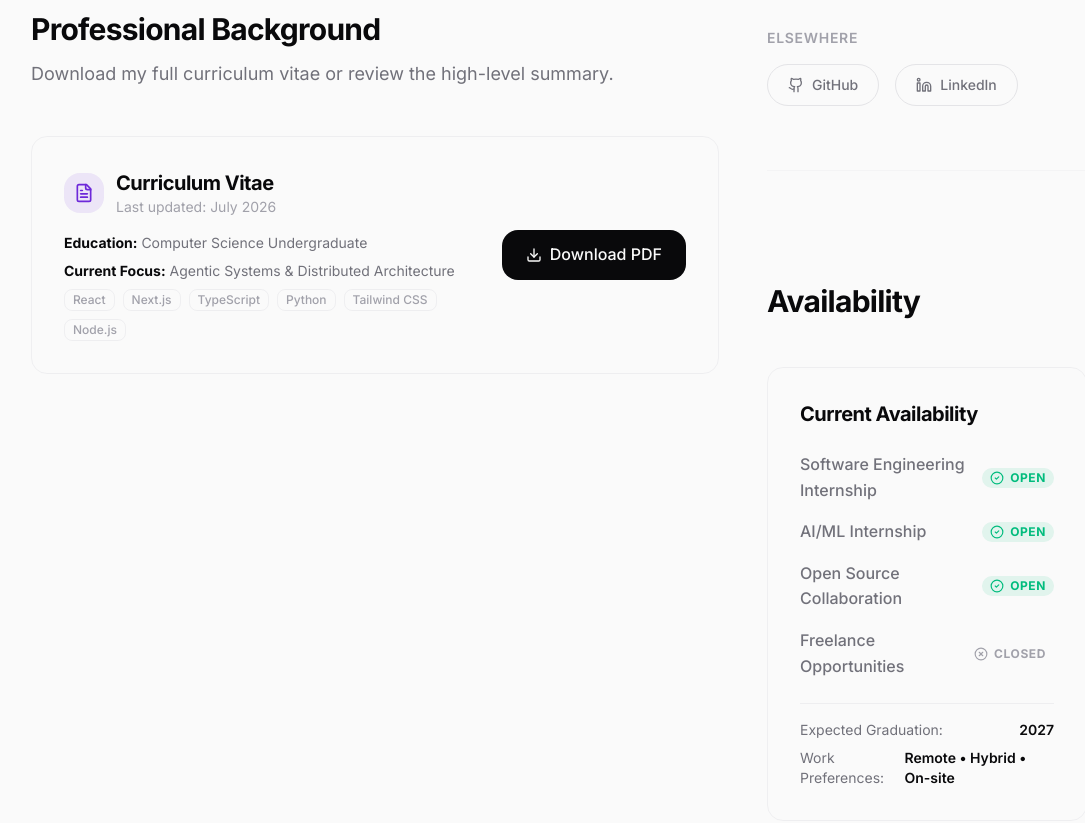
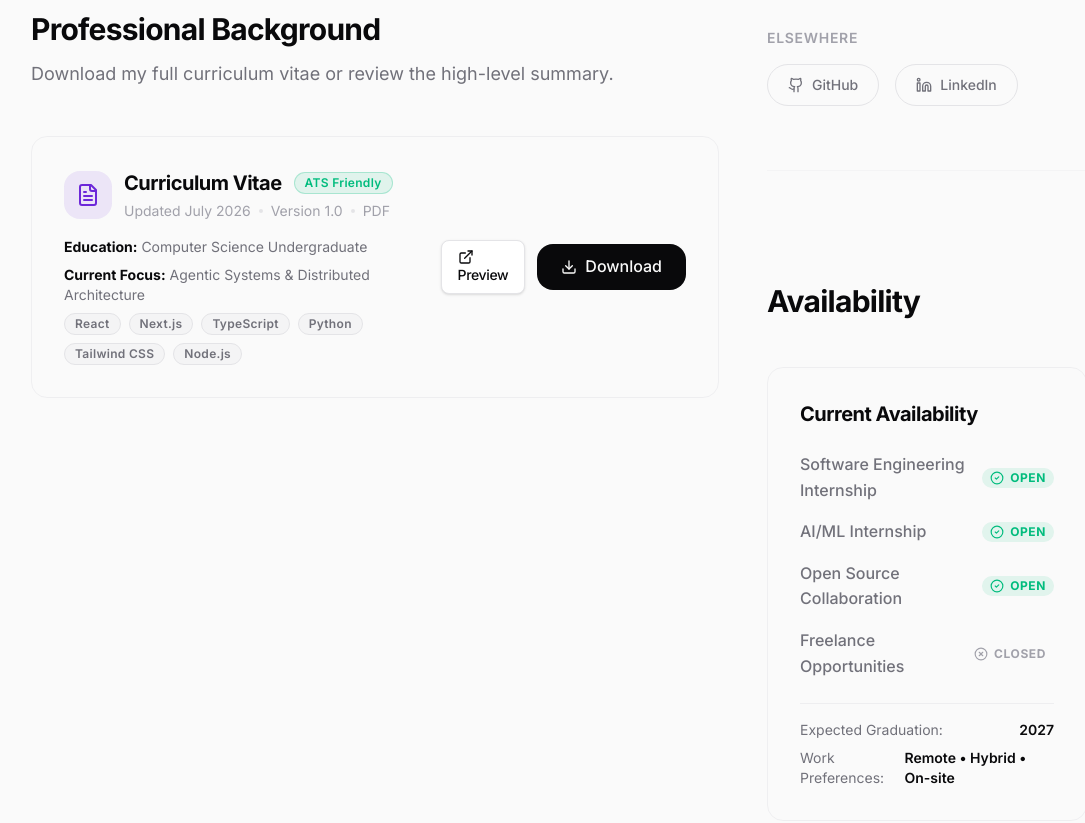
Before and after one commit to Samarth11x/portfolio-v1, a Next.js app: page /contact in a window 1280 px wide. Shown: the part 940-1763 px from the top of the page, without its empty margins (77-1162 px from the left). Built offline with nearby package versions, Linux system fonts and the light colour scheme; no server answers.

Commit message:
feat: integrate premium ATS-friendly resume card

```diff
--- a/components/recruiter/ResumeCard.tsx
+++ b/components/recruiter/ResumeCard.tsx
@@ -1,17 +1,27 @@
 import { resumeContent } from '@/content/resume';
-import { FileText, Download } from 'lucide-react';
+import { FileText, Download, ExternalLink } from 'lucide-react';
+import { Badge, Button } from '@/components/ui';
 
 export function ResumeCard() {
   return (
-    <div className="p-6 md:p-8 rounded-2xl bg-surface border border-border/50 flex flex-col md:flex-row gap-6 md:gap-8 justify-between items-start md:items-center">
-      <div className="space-y-4">
-        <div className="flex items-center gap-3">
-          <div className="w-10 h-10 rounded-xl bg-accent/10 flex items-center justify-center">
-            <FileText className="w-5 h-5 text-accent" />
+    <div className="p-6 md:p-8 rounded-2xl bg-surface border border-border/50 flex flex-col lg:flex-row gap-6 md:gap-8 justify-between items-start lg:items-center">
+      <div className="space-y-4 flex-grow">
+        <div className="flex flex-wrap items-center gap-3">
+          <div className="w-12 h-12 rounded-xl bg-accent/10 flex items-center justify-center shrink-0">
+            <FileText className="w-6 h-6 text-accent" />
           </div>
           <div>
+            <div className="flex items-center gap-3 mb-1">
               <h3 className="text-xl font-bold text-foreground">Curriculum Vitae</h3>
-            <p className="text-sm text-foreground-subtle">Last updated: {resumeContent.lastUpdated}</p>
+              <Badge variant="success">ATS Friendly</Badge>
+            </div>
+            <p className="text-sm text-foreground-subtle flex items-center gap-2">
+              <span>Updated {resumeContent.lastUpdated}</span>
+              <span className="w-1 h-1 rounded-full bg-border"></span>
+              <span>Version {resumeContent.version}</span>
+              <span className="w-1 h-1 rounded-full bg-border"></span>
+              <span>PDF</span>
+            </p>
           </div>
         </div>
         <div className="space-y-2 text-sm text-foreground-muted">
@@ -19,23 +29,33 @@ export function ResumeCard() {
           <p><strong className="text-foreground">Current Focus:</strong> {resumeContent.currentFocus}</p>
           <div className="flex flex-wrap gap-2 mt-2">
             {resumeContent.coreSkills.map(skill => (
-              <span key={skill} className="px-2 py-0.5 rounded-md bg-surface-hover text-xs font-medium text-foreground-subtle border border-border/50">
+              <Badge key={skill} variant="default">
                 {skill}
-              </span>
+              </Badge>
             ))}
           </div>
         </div>
       </div>
 
+      <div className="flex flex-wrap sm:flex-nowrap items-center gap-3 w-full lg:w-auto shrink-0">
+        <Button
+          variant="secondary"
+          href={resumeContent.downloadUrl}
+          external
+          className="w-full sm:w-auto"
+        >
+          <ExternalLink className="w-4 h-4 mr-2" />
+          Preview
+        </Button>
         <a
           href={resumeContent.downloadUrl}
-        target="_blank"
-        rel="noopener noreferrer"
-        className="shrink-0 flex items-center gap-2 px-6 py-3 rounded-xl bg-foreground text-background font-medium hover:bg-foreground/90 transition-colors focus-visible:outline focus-visible:outline-2 focus-visible:outline-offset-2 focus-visible:outline-foreground"
+          download
+          className="w-full sm:w-auto shrink-0 flex items-center justify-center gap-2 px-6 py-2.5 rounded-xl bg-foreground text-background font-medium hover:bg-foreground/90 transition-colors focus-visible:outline focus-visible:outline-2 focus-visible:outline-offset-2 focus-visible:outline-foreground"
         >
           <Download className="w-4 h-4" />
-        Download PDF
+          Download
         </a>
+      </div>
     </div>
   );
 }
--- a/content/resume.ts
+++ b/content/resume.ts
@@ -1,6 +1,7 @@
 export const resumeContent = {
   lastUpdated: "July 2026",
-  downloadUrl: "/resume",
+  version: "1.0",
+  downloadUrl: "/resume/resume.pdf",
   coreSkills: ["React", "Next.js", "TypeScript", "Python", "Tailwind CSS", "Node.js"],
   education: "Computer Science Undergraduate",
   currentFocus: "Agentic Systems & Distributed Architecture"
```
Also changed, not shown: 1 other file (tests, documents, lock files or other folders). Lines whose indentation alone changed are shown as unchanged.
